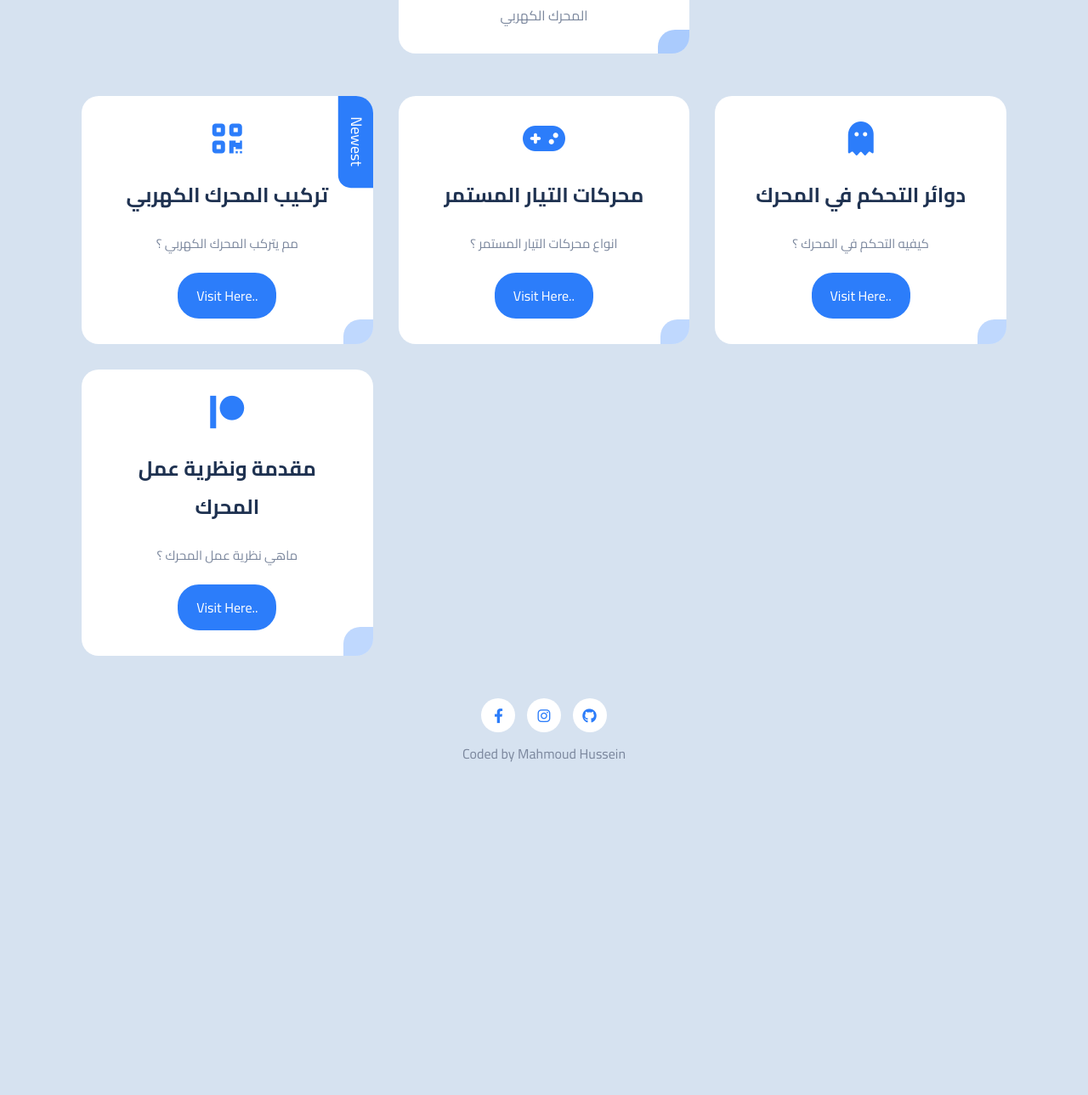
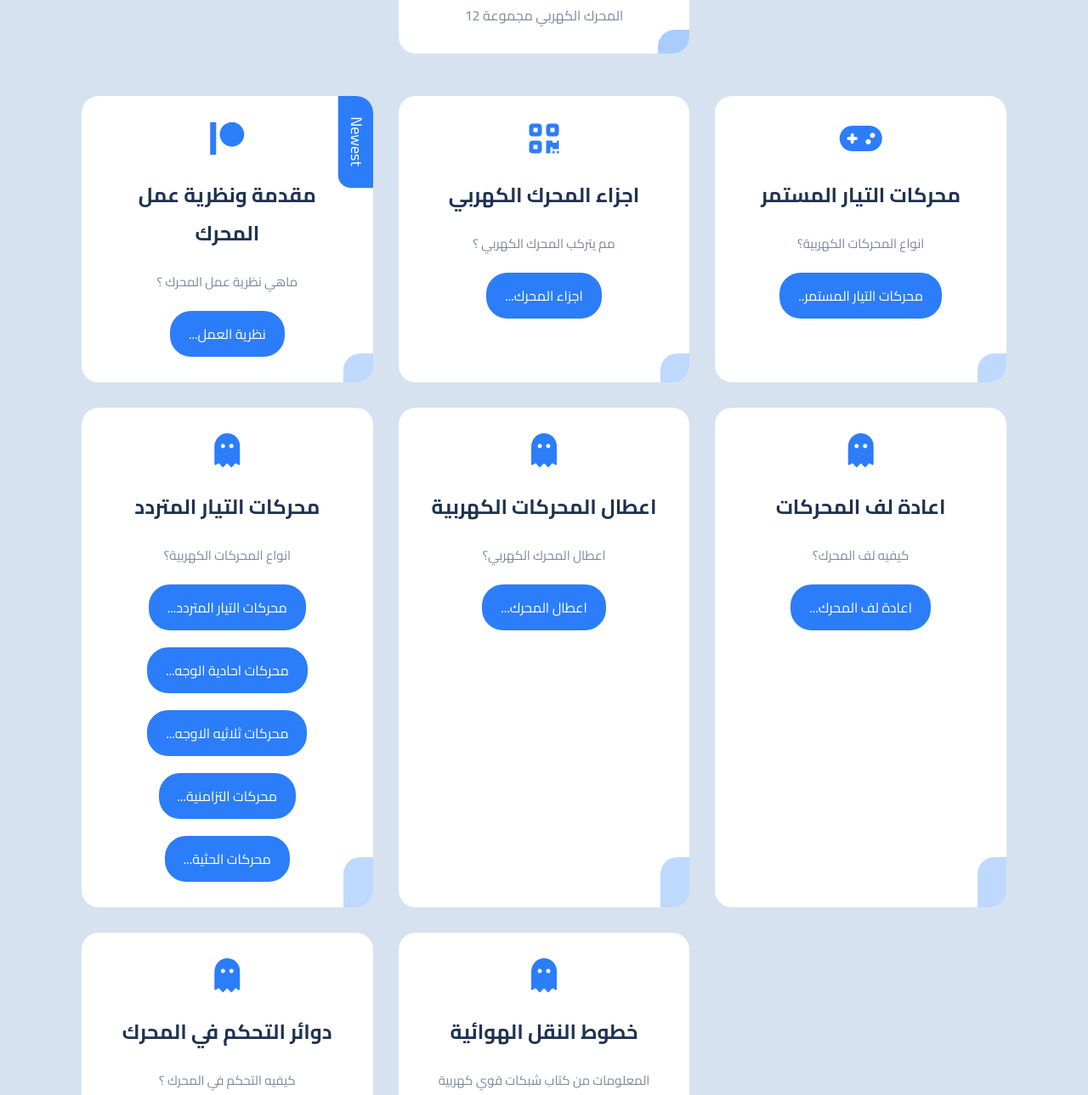
Before and after one commit to 7oodaofficial/G12, a plain HTML site: page index.html in a window 1280 px wide. Shown: the part 165-1454 px from the top of the page at 85% size. Before the commit the page ends 1087 px from the top, so only its background shows below. Drawn offline with Linux system fonts and the light colour scheme.

Commit message:
update num2
Added Some Recources To The Site

```diff
--- a/css/style.css
+++ b/css/style.css
@@ -186,6 +186,10 @@ a{
     transition: var(--transition);
 }
 
+.home-page .container .box a:not(:first-child){
+    margin-top: 20px;
+}
+
 .home-page .container .box a:hover{
     color: var(--primary-color);
     background-color: transparent;
--- a/index.html
+++ b/index.html
@@ -4,7 +4,7 @@
     <meta charset="UTF-8">
     <meta http-equiv="X-UA-Compatible" content="IE=edge">
     <meta name="viewport" content="width=device-width, initial-scale=1.0">
-    <title>غayBoBa - Links</title>
+    <title>مجموعة 12 - مصادر المشروع</title>
     <!--Google Font-->
     <link rel="preconnect" href="https://fonts.googleapis.com">
     <link rel="preconnect" href="https://fonts.gstatic.com" crossorigin>
@@ -19,32 +19,60 @@
         <div class="card" id="card">
                 <i class="fa-solid fa-bell"></i>
                 <h2>مصادر مشروع شبكات 2023</h2>
-                <p>المحرك الكهربي</p>
+                <p>المحرك الكهربي مجموعة 12</p>
         </div>
         <div class="container">
             <div class="box">
+                <i class="fa-brands fa-patreon"></i>
+                <h2>مقدمة ونظرية عمل المحرك</h2>
+                <p>ماهي نظرية عمل المحرك ؟</p>
+                <a href="https://ar.m.wikipedia.org/wiki/%D9%85%D8%AD%D8%B1%D9%83_%D9%83%D9%87%D8%B1%D8%A8%D8%A7%D8%A6%D9%8A">...نظرية العمل</a>
+            </div>
+            <div class="box">
                 <i class="fa-solid fa-qrcode"></i>
-                <h2>تركيب المحرك الكهربي</h2>
+                <h2>اجزاء المحرك الكهربي</h2>
                 <p>مم يتركب المحرك الكهربي ؟</p>
-                <a href="https://www.noor-book.com/%D9%83%D8%AA%D8%A7%D8%A8-%D8%A7%D9%84%D9%85%D8%AD%D8%B1%D9%83%D8%A7%D8%AA-%D8%A7%D9%84%D9%83%D9%87%D8%B1%D8%A8%D8%A7%D8%A6%D9%8A%D9%87-%D8%A7%D9%84%D8%AC%D8%B2%D8%A1-%D8%A7%D9%84%D8%AB%D8%A7%D9%84%D8%AB-pdf">Visit Here..</a>
+                <a href="https://www.noor-book.com/%D9%83%D8%AA%D8%A7%D8%A8-%D8%A7%D9%84%D9%85%D8%AD%D8%B1%D9%83%D8%A7%D8%AA-%D8%A7%D9%84%D9%83%D9%87%D8%B1%D8%A8%D8%A7%D8%A6%D9%8A%D9%87-%D8%A7%D9%84%D8%AC%D8%B2%D8%A1-%D8%A7%D9%84%D8%AB%D8%A7%D9%84%D8%AB-pdf">...اجزاء المحرك</a>
             </div>
             <div class="box">
                 <i class="fa-solid fa-gamepad"></i>
                 <h2>محركات التيار المستمر</h2>
-                <p>انواع محركات التيار المستمر ؟</p>
-                <a href="https://www.elec-plc.com/2015/05/dc-series-motor.html">Visit Here..</a>
+                <p>انواع المحركات الكهربية؟</p>
+                <a href="https://www.elec-plc.com/2015/05/dc-series-motor.html">..محركات التيار المستمر</a>
+            </div>
+            <div class="box">
+                <i class="fa-solid fa-ghost"></i>
+                <h2>محركات التيار المتردد</h2>
+                <p>انواع المحركات الكهربية؟</p>
+                <a href="https://ar.wikipedia.org/wiki/%D9%85%D8%AD%D8%B1%D9%83_%D8%AA%D9%8A%D8%A7%D8%B1_%D9%85%D8%AA%D8%B1%D8%AF%D8%AF">...محركات التيار المتردد</a>
+                <a href="https://www.electronpashaa.com/2020/05/Single-phase-Induction-Motors.html">...محركات احادية الوجه</a>
+                <a href="https://ar.wikipedia.org/wiki/%D9%85%D8%AD%D8%B1%D9%83_%D8%AA%D9%8A%D8%A7%D8%B1_%D8%AB%D9%84%D8%A7%D8%AB%D9%8A_%D8%A7%D9%84%D8%B7%D9%88%D8%B1">...محركات ثلاثيه الاوجه</a>
+                <a href="https://ar.wikipedia.org/wiki/%D9%85%D8%AD%D8%B1%D9%83_%D9%85%D8%AA%D8%B2%D8%A7%D9%85%D9%86">...محركات التزامنية</a>
+                <a href="https://www.voltiat.com/difference-between-induction-motors-1-phase-and-3-phase/">...محركات الحثية</a>
+            </div>
+            <div class="box">
+                <i class="fa-solid fa-ghost"></i>
+                <h2>اعطال المحركات الكهربية</h2>
+                <p>اعطال المحرك الكهربي؟</p>
+                <a href="https://drive.google.com/file/d/1srsEIAEMdHKEGNT8Eb0JZzX-QR-JVU6Y/view?usp=share_link">...اعطال المحرك</a>
+            </div>
+            <div class="box">
+                <i class="fa-solid fa-ghost"></i>
+                <h2>اعادة لف المحركات</h2>
+                <p>كيفيه لف المحرك؟</p>
+                <a href="https://drive.google.com/file/d/17RUNHn01HxfRlAyQgJtH0KF1mJsxvosq/view?usp=share_link">...اعادة لف المحرك</a>
             </div>
             <div class="box">
                 <i class="fa-solid fa-ghost"></i>
                 <h2>دوائر التحكم في المحرك</h2>
                 <p>كيفيه التحكم في المحرك ؟</p>
-                <a href="https://ee4ee.blogspot.com/2012/02/classic-control-course.html">Visit Here..</a>
+                <a href="https://ee4ee.blogspot.com/2012/02/classic-control-course.html">...دوائر التحكم</a>
             </div>
             <div class="box">
-                <i class="fa-brands fa-patreon"></i>
-                <h2>مقدمة ونظرية عمل المحرك</h2>
-                <p>ماهي نظرية عمل المحرك ؟</p>
-                <a href="https://ar.m.wikipedia.org/wiki/%D9%85%D8%AD%D8%B1%D9%83_%D9%83%D9%87%D8%B1%D8%A8%D8%A7%D8%A6%D9%8A">Visit Here..</a>
+                <i class="fa-solid fa-ghost"></i>
+                <h2>خطوط النقل الهوائية</h2>
+                <p>المعلومات من كتاب شبكات قوي كهربية</p>
+                <a href="#">...من مادة شبكات قوي</a>
             </div>
 
         </div>
```
